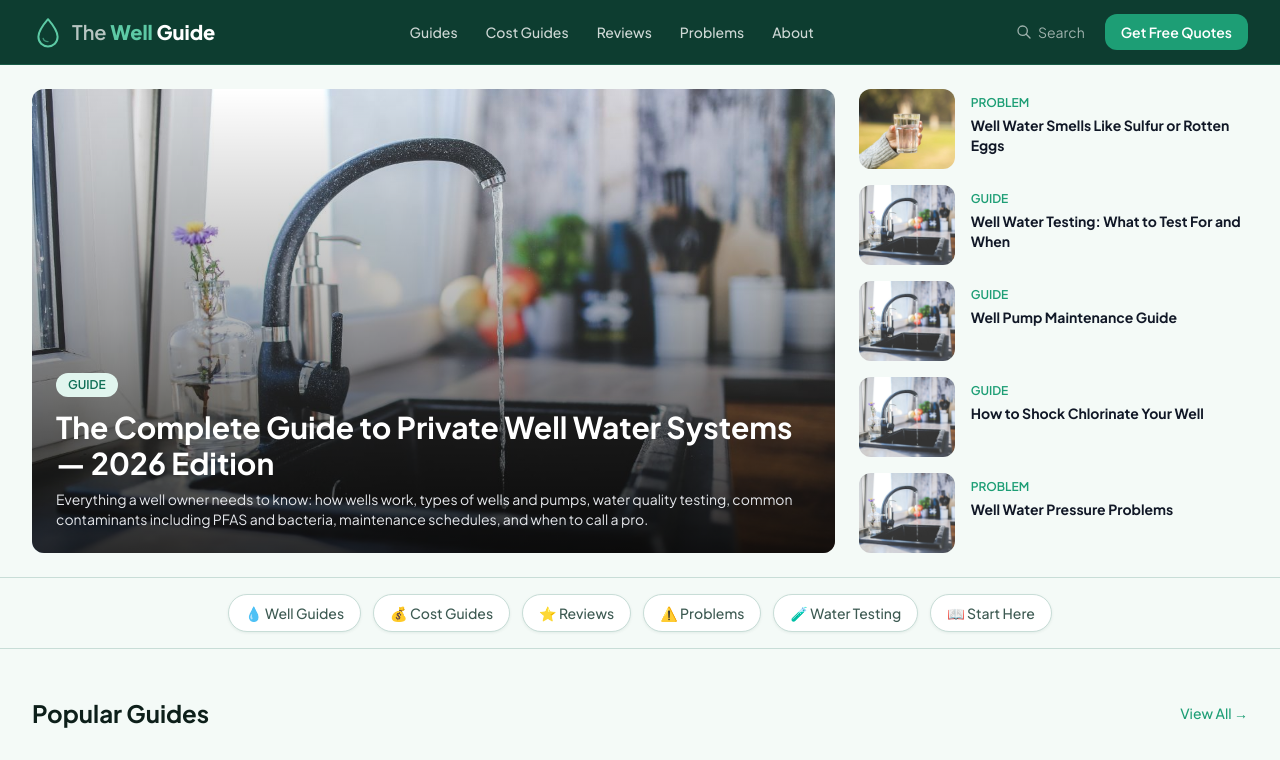
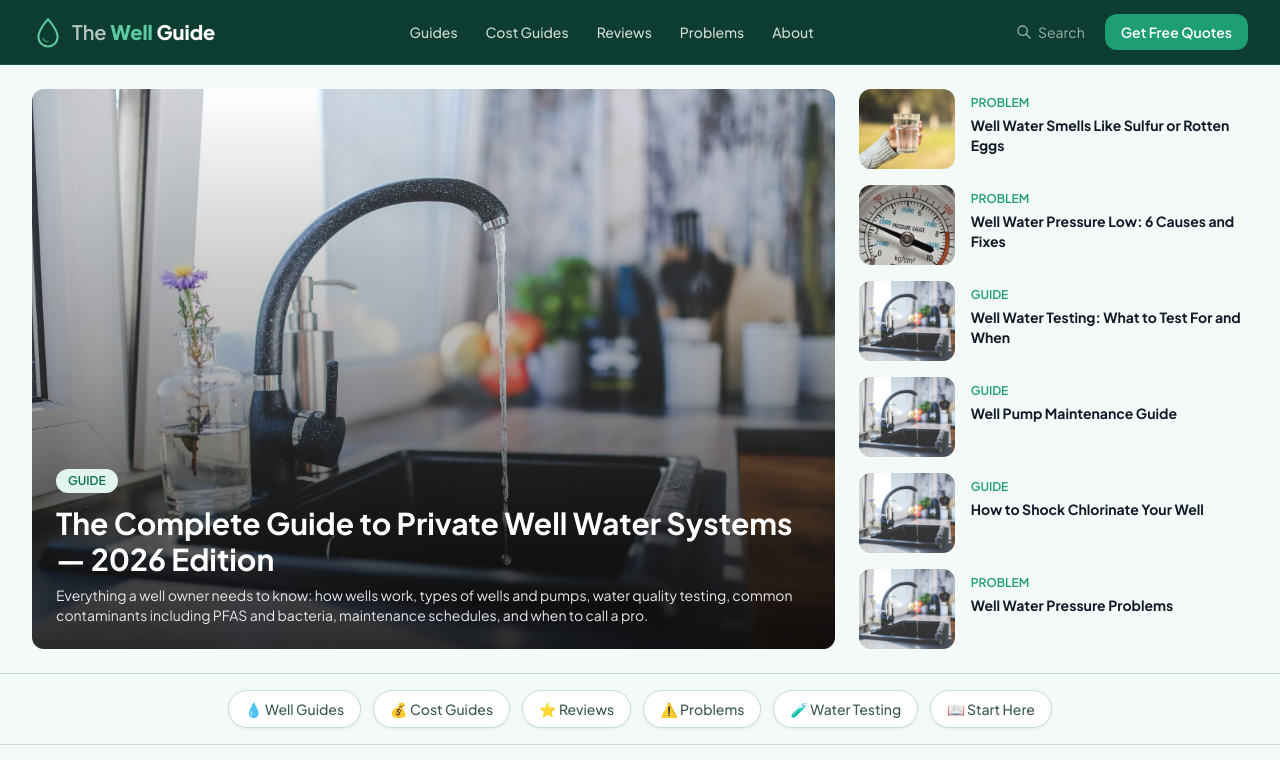
Before and after one commit to thebasementguide2026/thewell.guide-, a Next.js app: page / in a window 1280 px wide. Shown: the top 760 px of the page. Built offline with nearby package versions, Linux system fonts and the light colour scheme.

Commit message:
Add well water pressure low to homepage sidebar

```diff
--- a/app/page.tsx
+++ b/app/page.tsx
@@ -40,6 +40,7 @@ const badgeColors: Record<string, { bg: string; text: string }> = {
 
 const sidebarArticles = [
   { title: 'Well Water Smells Like Sulfur or Rotten Eggs', href: '/problems/well-water-smells-like-sulfur', category: 'PROBLEM', image: '/glassofwater.jpg' },
+  { title: 'Well Water Pressure Low: 6 Causes and Fixes', href: '/problems/well-water-pressure-low', category: 'PROBLEM', image: '/well pressure.jpg' },
   { title: 'Well Water Testing: What to Test For and When', href: '/guides/well-water-testing', category: 'GUIDE', image: '/wellguidehero.jpg' },
   { title: 'Well Pump Maintenance Guide', href: '/guides/well-pump-maintenance', category: 'GUIDE', image: '/wellguidehero.jpg' },
   { title: 'How to Shock Chlorinate Your Well', href: '/guides/how-to-shock-chlorinate-well', category: 'GUIDE', image: '/wellguidehero.jpg' },
```
